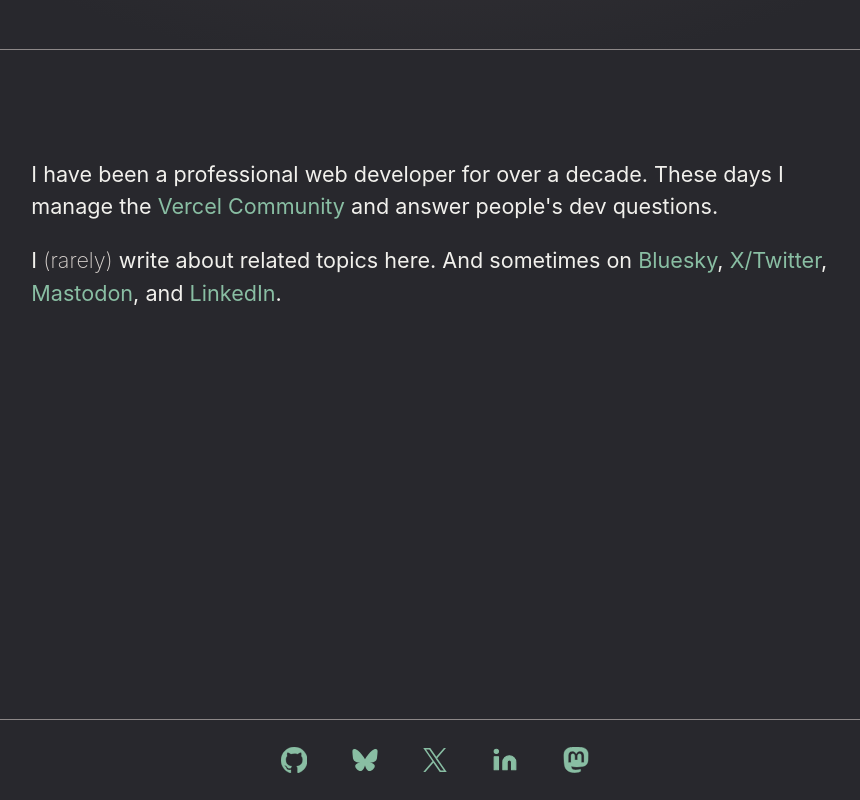
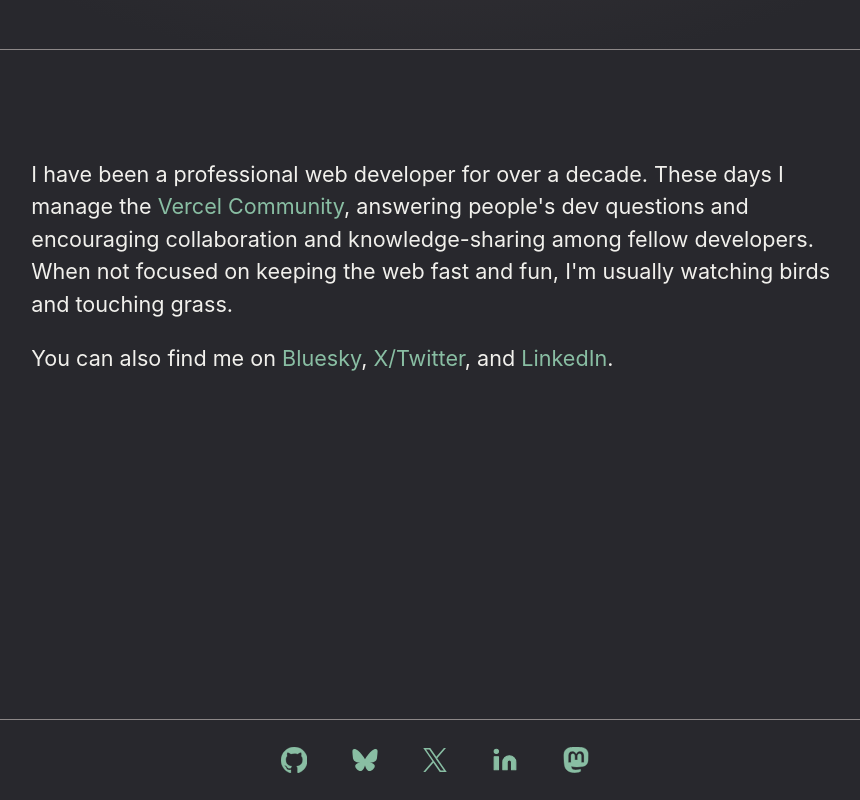
Before and after one commit to amyegan/nextjs-blog, a Next.js app: page / in a window 1280 px wide. Shown: the part 751-1551 px from the top of the page, without its empty margins (200-1060 px from the left). Built offline with nearby package versions, Linux system fonts and the light colour scheme.

Commit message:
Update bio

```diff
--- a/pages/index.js
+++ b/pages/index.js
@@ -35,18 +35,16 @@
           <p>
             I have been a professional web developer for over a decade. These
             days I manage the{" "}
-            <a href="https://vercel.community">Vercel Community</a> and answer
-            people's dev questions.
+            <a href="https://vercel.community">Vercel Community</a>, answering
+            people's dev questions and encouraging collaboration and
+            knowledge-sharing among fellow developers. When not focused on
+            keeping the web fast and fun, I'm usually watching birds and
+            touching grass.
           </p>
           <p style={{ marginBottom: "3em" }}>
-            I{" "}
-            <span style={{ color: "var(--gray-light)", fontWeight: "200" }}>
-              (rarely){" "}
-            </span>
-            write about related topics here. And sometimes on{" "}
+            You can also find me on{" "}
             <Link href="https://bsky.app/profile/amyegan.dev">Bluesky</Link>,{" "}
-            <Link href="https://x.com/AmyAEgan">X/Twitter</Link>,{" "}
-            <Link href="https://indieweb.social/@amyegan">Mastodon</Link>, and{" "}
+            <Link href="https://x.com/AmyAEgan">X/Twitter</Link>, and{" "}
             <Link href="https://www.linkedin.com/in/amyaegan">LinkedIn</Link>.
           </p>
         </div>
```
